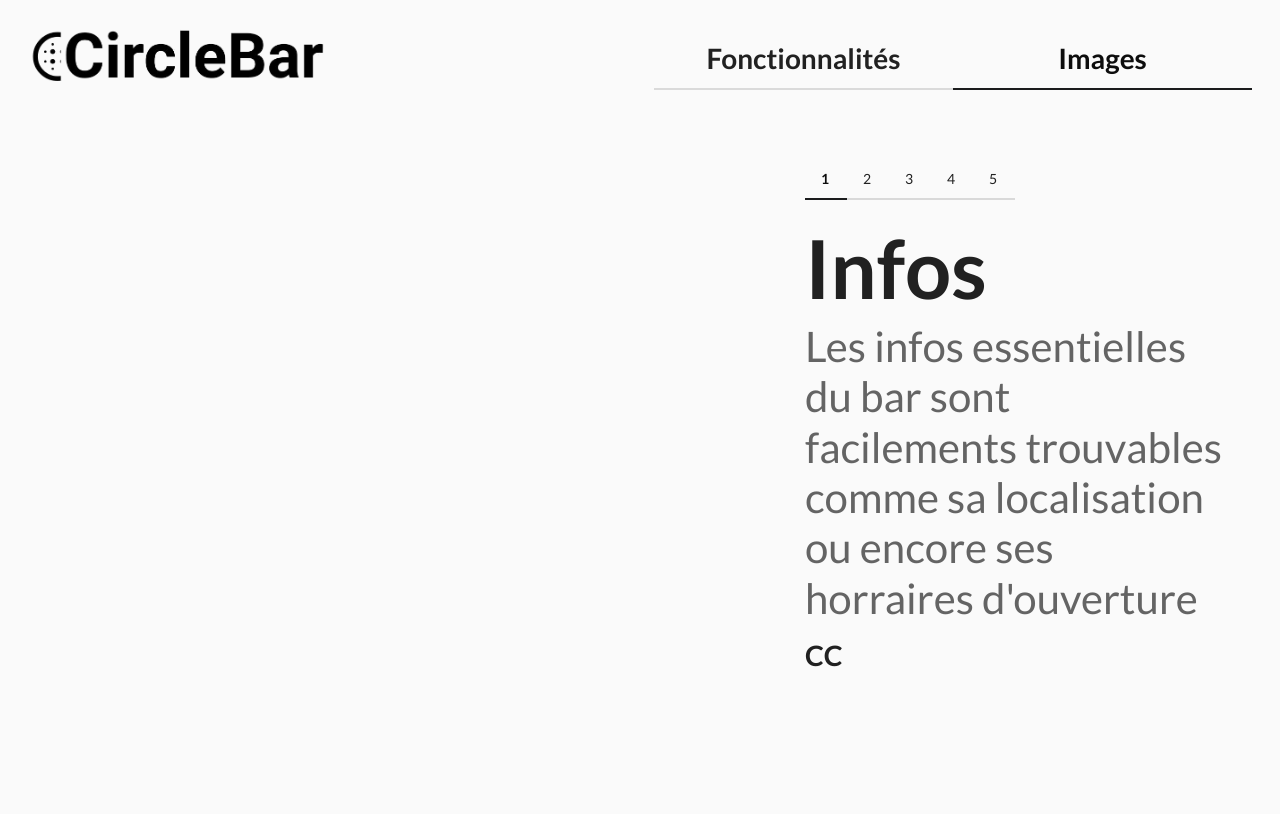
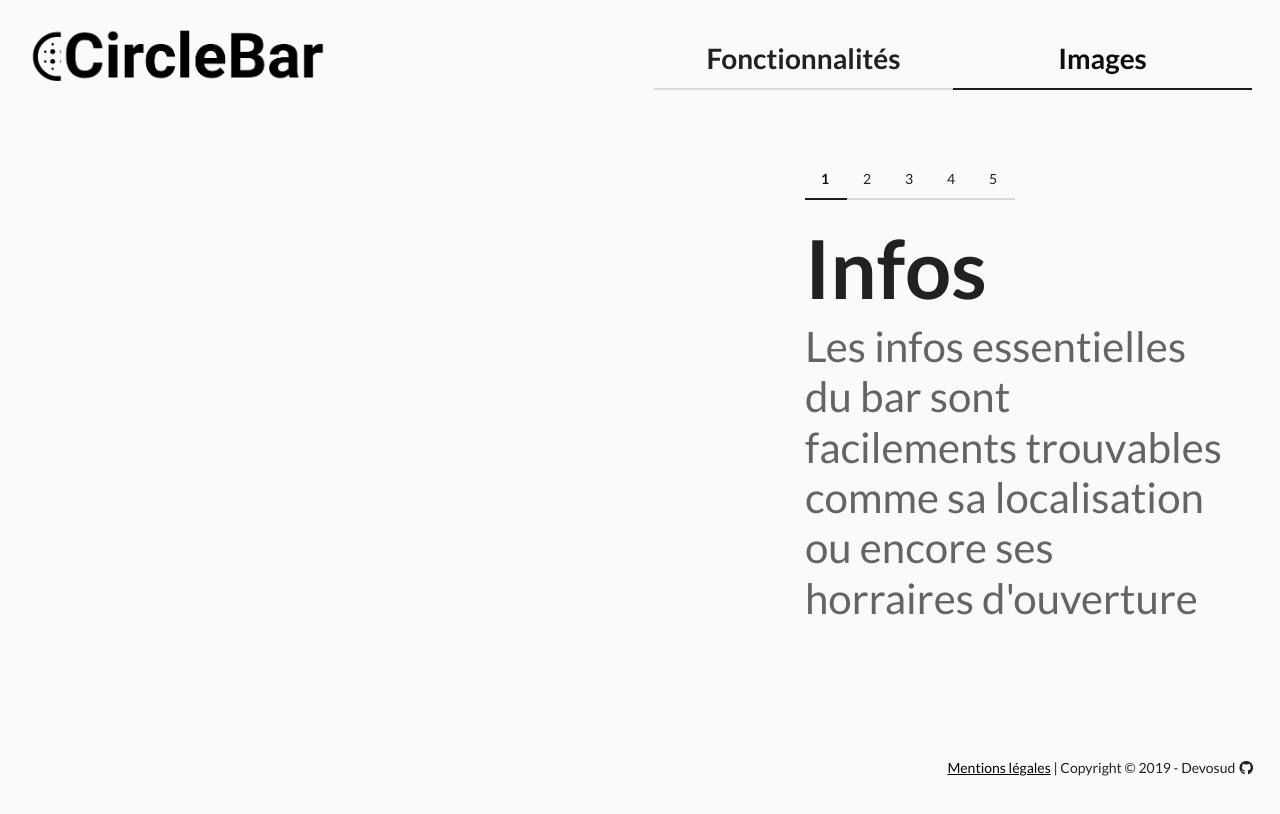
Before and after one commit to Devosud/circlebar-website, an Angular app: page /images in a window 1280 px wide. Shown: the top 814 px of the page. Built offline with nearby package versions, Linux system fonts and the light colour scheme.

Commit message:
add fotter component + cleaning

```diff
--- a/src/app/app.component.html
+++ b/src/app/app.component.html
@@ -1,3 +1,4 @@
 <!--The content below is only a placeholder and can be replaced.-->
 <app-menu-bar></app-menu-bar>
 <router-outlet></router-outlet>
+<app-footer></app-footer>
--- a/src/app/app.module.ts
+++ b/src/app/app.module.ts
@@ -10,6 +10,7 @@ import { ImagesComponent } from './images/images.component';
 import { I18nService } from './i18n.service';
 import { HttpClientModule } from '@angular/common/http';
 import { LegalComponent } from './legal/legal.component';
+import { FooterComponent } from './footer/footer.component';
 
 @NgModule({
   declarations: [
@@ -18,7 +19,8 @@ import { LegalComponent } from './legal/legal.component';
     MenuBarComponent,
     FeaturesComponent,
     ImagesComponent,
-    LegalComponent
+    LegalComponent,
+    FooterComponent
   ],
   imports: [
     BrowserModule,
--- a/src/app/first-look/first-look.component.ts
+++ b/src/app/first-look/first-look.component.ts
@@ -20,13 +20,5 @@ export class FirstLookComponent implements OnInit {
 
   ngOnInit() {
     $('#first-look-image').transition('scale in', '900ms');
-    $('.ui.sticky')
-      .sticky({
-        context: '#first-look-image',
-        offset: 60,
-        observeChanges: true,
-        silent: true
-      }, 2000)
-      ;
   }
 }
--- /dev/null
+++ b/src/app/footer/footer.component.html
@@ -0,0 +1,6 @@
+<div class="footer">
+  <a (click)="hideMenu()" routerLink="/legal">{{
+    i18nService.getByKey("nav.legal-notices", "fr")
+  }}</a>
+  | Copyright &copy; 2019 - Devosud <i class="github icon"></i>
+</div>
--- /dev/null
+++ b/src/app/footer/footer.component.less
@@ -0,0 +1,23 @@
+
+.footer {
+  position:fixed;
+  bottom: 1px;
+  right: 1px;
+  padding: 1.5em;
+  a {
+    color: black;
+    text-decoration: underline;
+  }
+}
+
+@media (min-width: 900px) {
+  .footer {
+    display: block;
+  }
+}
+
+@media (max-width: 900px) {
+  .footer {
+    display: none;
+  }
+}
--- /dev/null
+++ b/src/app/footer/footer.component.ts
@@ -0,0 +1,16 @@
+import { Component, OnInit } from '@angular/core';
+import { I18nService } from '../i18n.service';
+
+@Component({
+  selector: 'app-footer',
+  templateUrl: './footer.component.html',
+  styleUrls: ['./footer.component.less']
+})
+export class FooterComponent implements OnInit {
+
+  constructor(public i18nService: I18nService) { }
+
+  ngOnInit() {
+  }
+
+}
--- a/src/app/images/images.component.html
+++ b/src/app/images/images.component.html
@@ -33,9 +33,6 @@
         <h2 id="mobile-description" class="sub header">
           {{ selectedImageDescription }}
         </h2>
-        <div id="cc">
-          <h1>CC</h1>
-        </div>
       </div>
     </div>
     <div id="mobile-pagination" class="centered row">
--- a/src/app/menu-bar/menu-bar.component.html
+++ b/src/app/menu-bar/menu-bar.component.html
@@ -61,7 +61,7 @@
           <a (click)="hideMenu()" routerLink="/legal">{{
             i18nService.getByKey("nav.legal-notices", "fr")
           }}</a>
-          | Copyright &copy; 2019 - Devosud
+          | Copyright &copy; 2019 - Devosud <i class="github icon"></i>
         </div>
       </div>
     </div>
```
Also changed, not shown: 1 other file (tests, documents, lock files or other folders).
